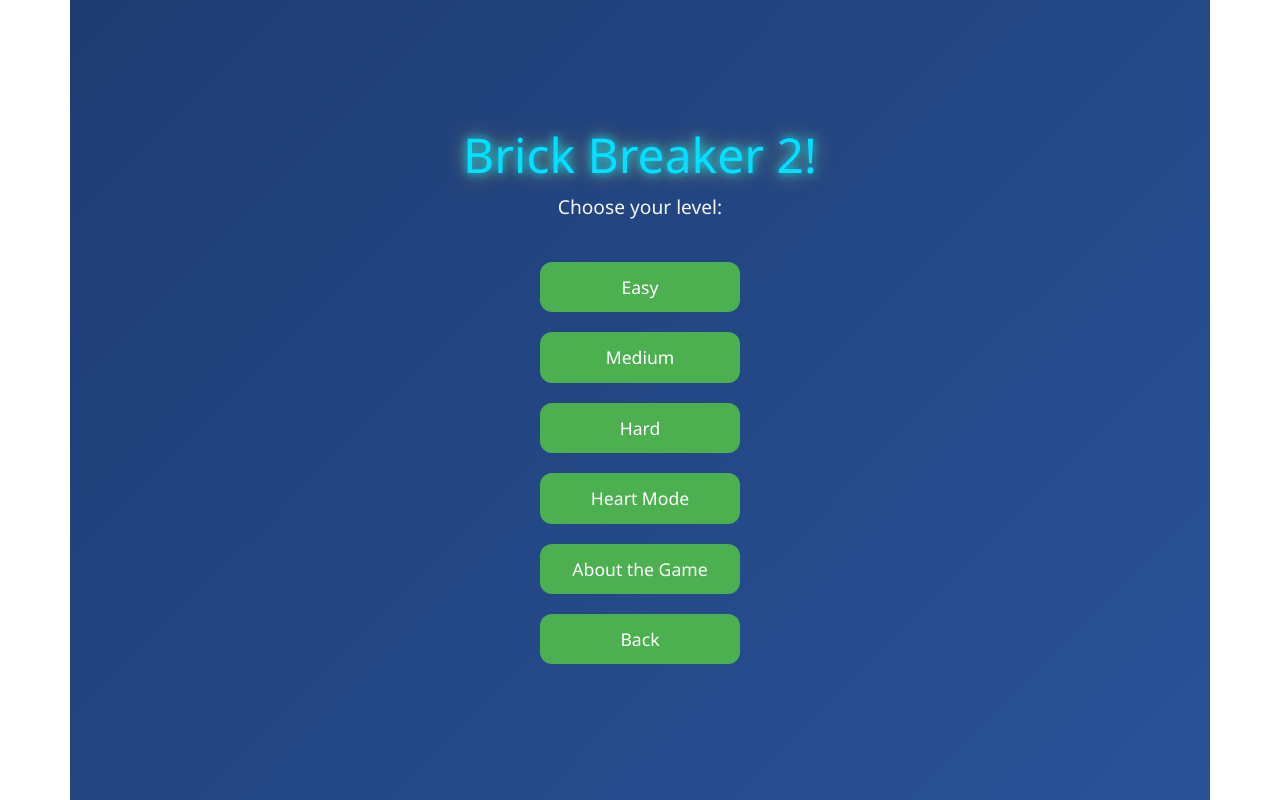
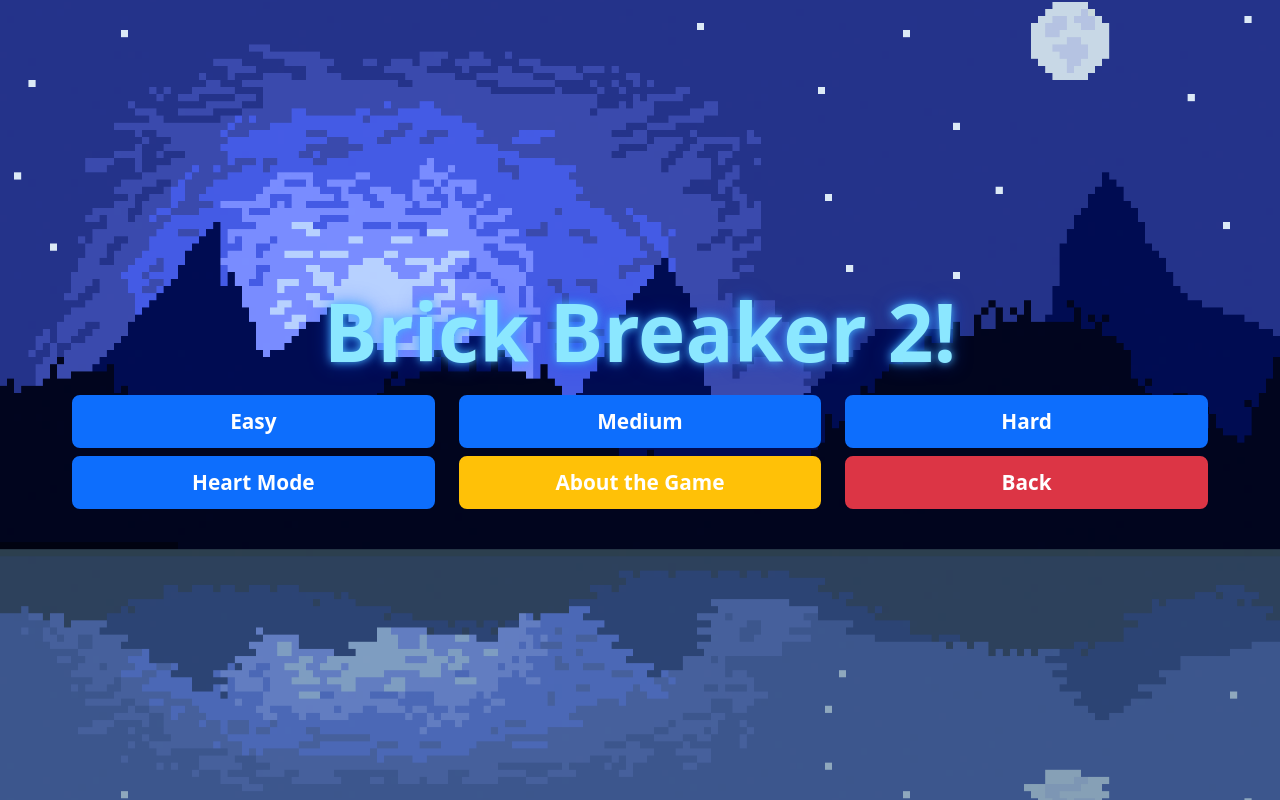
Before and after one commit to emanuelco07/2D_Games_Platform_Retro_Games, an Angular app in the folder Retro_Games_frontend/: page /brickbreakertwo1 in a window 1280 px wide. Both pictures are taken after a click on the button "Back". Built offline with nearby package versions, Linux system fonts and the light colour scheme; no server answers.

Commit message:
updating brick breaker 2 start page and level 1

```diff
--- a/Retro_Games_frontend/src/app/games/brickbreakertwo/brickbreakertwo-strat-page/brickbreakertwo-strat-page.css
+++ b/Retro_Games_frontend/src/app/games/brickbreakertwo/brickbreakertwo-strat-page/brickbreakertwo-strat-page.css
@@ -1,52 +1,33 @@
-.container {
-  display: flex;
-  flex-direction: column;
-  align-items: center;
-  justify-content: center;
-  height: 100vh;
-  background: linear-gradient(135deg, #1e3c72 0%, #2a5298 100%);
-  color: #f5f5f5;
-  font-family: 'Segoe UI', Tahoma, Geneva, Verdana, sans-serif;
-  text-align: center;
+.start_container {
+    height: 100vh;
+    /* pentru a ocupa tot ecranul */
+    background-image: url('/images/brickbreaker_background.png');
+    background-size: cover;
+    background-position: center;
+    background-repeat: no-repeat;
 }
 
-h1 {
-  font-size: 3rem;
-  margin-bottom: 10px;
-  color: #00e0ff;
-  text-shadow: 0 0 10px #00e0ff, 0 0 20px rgba(255, 235, 59, 0.6);
-  transition: color 0.2s, text-shadow 0.2s;
+.title {
+    font-size: 5rem;
+    margin-bottom: 1rem;
+    color: #8be7ff;
+    text-shadow:
+        0 0 10px #4db8ff,
+        0 0 20px rgba(0, 80, 255, 0.5);
 }
 
-h1:hover {
-  color: #ffeb3b;
-  text-shadow: 0 0 10px #ffeb3b, 0 0 20px rgba(0, 224, 255, 0.6);
+.title:hover {
+    color: #00d4ff;
+    text-shadow:
+        0 0 12px #b366ff,
+        0 0 25px rgba(179, 102, 255, 0.5);
 }
 
-p {
-  font-size: 1.2rem;
-  margin-bottom: 30px;
-  color: #f5f5f5;
-}
-
-button {
-  padding: 12px 30px;
-  margin: 10px;
-  font-size: 1.1rem;
-  border: none;
-  border-radius: 12px;
-  background-color: #4caf50;
-  color: #ffffff;
-  cursor: pointer;
-  transition: background-color 0.3s ease, transform 0.2s ease;
-  width: 200px;
+.btn {
+    border-width: 3px;
+    font-size: 1.3rem;
 }
 
 button:hover {
-  background-color: #2196f3;
-  transform: scale(1.05);
+    transform: scale(1.05);
 }
-
-button:active {
-  transform: scale(0.98);
-}
--- a/Retro_Games_frontend/src/app/games/brickbreakertwo/brickbreakertwo-strat-page/brickbreakertwo-strat-page.html
+++ b/Retro_Games_frontend/src/app/games/brickbreakertwo/brickbreakertwo-strat-page/brickbreakertwo-strat-page.html
@@ -1,10 +1,35 @@
-<div class="container">
-  <h1>Brick Breaker 2!</h1>
-  <p>Choose your level:</p>
-  <button (click)="startEasy()">Easy</button>
-  <button (click)="startMedium()">Medium</button>
-  <button (click)="startHard()">Hard</button>
-  <button (click)="startHeart()">Heart Mode</button>
-  <button (click)="goToAboutGame()">About the Game</button>
-  <button (click)="goToGames()">Back</button>
+<div class="container-fluid d-flex flex-column justify-content-center start_container">
+  <div class="row">
+    <div class="col-md-12 text-center">
+      <h1 class="title fw-bold">Brick Breaker 2!</h1>
+    </div>
+  </div>
+
+  <div class="row mx-md-5">
+    <div class="col-md-4 mb-2 mx-auto text-center">
+      <button class="btn btn-primary btn-lg d-block w-100 fw-bold" (click)="startEasy()">Easy</button>
+    </div>
+
+    <div class="col-md-4 mb-2 mx-auto text-center">
+      <button class="btn btn-primary btn-lg d-block w-100 fw-bold" (click)="startMedium()">Medium</button>
+    </div>
+
+    <div class="col-md-4 mb-2 mx-auto text-center">
+      <button class="btn btn-primary btn-lg d-block w-100 fw-bold" (click)="startHard()">Hard</button>
+    </div>
+  </div>
+
+  <div class="row mx-md-5">
+    <div class="col-md-4 mb-2 mx-auto text-center">
+      <button class="btn btn-primary btn-lg d-block w-100 fw-bold" (click)="startHeart()">Heart Mode</button>
+    </div>
+
+    <div class="col-md-4 mb-2 mx-auto text-center">
+      <button class="btn btn-warning btn-lg d-block w-100 fw-bold" style="color: white;" (click)="goToAboutGame()">About the Game</button>
+    </div>
+
+    <div class="col-md-4 mb-2 mx-auto text-center">
+      <button class="btn btn-danger btn-lg d-block w-100 fw-bold" (click)="goToGames()">Back</button>
+    </div>
+  </div>
 </div>
--- a/Retro_Games_frontend/src/app/games/brickbreakertwo/brickbreakertwo1/brickbreakertwo1.css
+++ b/Retro_Games_frontend/src/app/games/brickbreakertwo/brickbreakertwo1/brickbreakertwo1.css
@@ -1,24 +1,17 @@
-main {
+.start_container {
     height: 100vh;
-    display: flex;
-    justify-content: center;
-    align-items: center;
-    margin: 0px;
-    padding: 0px;
-}
-
-.container {
-    display: flex;
-    flex-direction: row;
-    gap: 40px;
-    align-items: center;
+    /* pentru a ocupa tot ecranul */
+    background-image: url('/images/brickbreaker_background.png');
+    background-size: cover;
+    background-position: center;
+    background-repeat: no-repeat;
 }
 
 #game {
     width: 400px;
-    height: 800px;
+    height: 805px;
     border: 3px solid #000;
-    background-color: #f0f0f0;
+    background-color: #f0f0f050;
     position: relative;
 }
 
@@ -33,7 +26,7 @@ main {
     padding: 10px;
 }
 
-.row {
+.rows {
     display: flex;
 }
 
@@ -46,111 +39,32 @@ main {
 
 .next_piece {
     margin: 10px;
+    background-color: #f0f0f050;
 }
 
 .leaderboard {
-    background-color: #f1f1f1;
-    padding: 10px;
-    border-radius: 8px;
-    margin-top: 8px;
-    max-width: 300px;
+  background-color: rgba(20, 20, 20, 0.55);
+  color: white;
+  padding: 10px;
+  border-radius: 8px;
+  margin-top: 8px;
 }
 
 .leaderboard h4 {
-    text-align: center;
+  text-align: center;
 }
 
-.menu {
-    display: flex;
-    flex-direction: column;
-    align-items: center;
-    padding: 10px;
+.btn {
+    border-width: 3px;
+    font-size: 1.3rem;
 }
 
-.b1 {
-    padding: 10px 12px;
-    font-size: 12px;
-    font-weight: bold;
-    border: none;
-    border-radius: 12px;
-    background-color: #4CAF50;
-    color: white;
-    cursor: pointer;
-    margin: 3px;
-    transition: background-color 0.3s ease, transform 0.2s ease;
-}
-
-.b1:hover {
-    background-color: #45a049;
+button:hover {
     transform: scale(1.05);
 }
 
-.b1:active {
-    transform: scale(0.98);
+.message {
+  color: white;
+  margin-top: 10x;
+  margin-bottom: 0px;
 }
-
-.b2 {
-    padding: 10px 12px;
-    font-size: 12px;
-    font-weight: bold;
-    border: none;
-    border-radius: 12px;
-    background-color: #ff0000;
-    color: white;
-    cursor: pointer;
-    margin: 3px;
-    transition: background-color 0.3s ease, transform 0.2s ease;
-}
-
-.b2:hover {
-    background-color: #e60000;
-    transform: scale(1.05);
-}
-
-.b2:active {
-    transform: scale(0.98);
-}
-
-.b3 {
-    padding: 10px 12px;
-    font-size: 12px;
-    font-weight: bold;
-    border: none;
-    border-radius: 12px;
-    background-color: #0000ff;
-    color: white;
-    cursor: pointer;
-    margin: 3px;
-    transition: background-color 0.3s ease, transform 0.2s ease;
-}
-
-.b3:hover {
-    background-color: #0000e6;
-    transform: scale(1.05);
-}
-
-.b3:active {
-    transform: scale(0.98);
-}
-
-.b4 {
-    padding: 10px 12px;
-    font-size: 12px;
-    font-weight: bold;
-    border: none;
-    border-radius: 12px;
-    background-color: #ff6600;
-    color: white;
-    cursor: pointer;
-    margin: 3px;
-    transition: background-color 0.3s ease, transform 0.2s ease;
-}
-
-.b4:hover {
-    background-color: #e65c00;
-    transform: scale(1.05);
-}
-
-.b4:active {
-    transform: scale(0.98);
-}
--- a/Retro_Games_frontend/src/app/games/brickbreakertwo/brickbreakertwo1/brickbreakertwo1.html
+++ b/Retro_Games_frontend/src/app/games/brickbreakertwo/brickbreakertwo1/brickbreakertwo1.html
@@ -1,7 +1,8 @@
-<main>
-  <div class="container">
-    <div class="menu">
-      <div class="leaderboard">
+<div class="container-fluid d-flex flex-column justify-content-center start_container">
+  <div class="row">
+    <div class="col-md-4 mx-md-5 p-1 text-start">
+      <div class="row mb-1 mx-md-5">
+        <div class="col-12 p-1 text-start leaderboard">
           <h4>Leaderboard</h4>
           <ol>
             <li *ngFor="let user of leaderboard">
@@ -9,46 +10,84 @@
             </li>
           </ol>
         </div>
-      <h4 class="message">Good luck, {{username}}! </h4>
-      <p>
-        <button class="b1" (click)="startGame()">
+      </div>
+
+      <div class="row mx-md-5">
+        <div class="col-12">
+          <div class="row mb-1 mx-md-4">
+            <div class="col-12">
+              <h5 class="message">Good luck, {{username}}! Score: {{ points }}!</h5>
+            </div>
+          </div>
+
+          <div class="row">
+            <div class="col-12">
+              <div class="row mb-1 mx-md-4">
+                <div class="col-12">
+                  <button class="btn btn-success btn-lg d-block w-100 fw-bold" (click)="startGame()">
                     {{ playing ? 'Restart' : 'Play again' }}
                   </button>
+                </div>
+              </div>
 
-        <button class="b2" (click)="goToStartPage()">
+              <div class="row mb-1 mx-md-4">
+                <div class="col-12">
+                  <button class="btn btn-danger btn-lg d-block w-100 fw-bold" (click)="goToStartPage()">
                     Back
                   </button>
+                </div>
+              </div>
 
-        <button class="b3" (click)="onLogout()">
+              <div class="row mb-1 mx-md-4">
+                <div class="col-12">
+                  <button class="btn btn-primary btn-lg d-block w-100 fw-bold" (click)="onLogout()">
                     Logout
                   </button>
+                </div>
+              </div>
 
-        <button class="b4" (click)="togglePause()">
+              <div class="row mb-1 mx-md-4">
+                <div class="col-12">
+                  <button class="btn btn-warning btn-lg d-block w-100 fw-bold" style="color: white;"
+                    (click)="togglePause()">
                     {{ pause ? 'Resume' : 'Pause' }}
                   </button>
-      </p>
+                </div>
               </div>
 
+              <div class="row mb-1 mx-md-4">
+                <div class="col-12">
+                  <h4 style="color: white;">{{message}}</h4>
+                </div>
+              </div>
+            </div>
+          </div>
+        </div>
+      </div>
+    </div>
+
+    <div class="col-lg-5">
       <div id="game">
         <div class="piece">
-        <div *ngFor="let row of arena; let y = index" class="row">
+          <div *ngFor="let row of arena; let y = index" class="rows">
             <div *ngFor="let cell of row; let x = index" class="cell" [ngStyle]="{ 'background': getCellColor(x, y) }">
             </div>
           </div>
         </div>
       </div>
+    </div>
 
+    <div class="col-md-2">
       <div class="next_piece_container">
-      <h3>Life</h3>
+        <h3 style="color: white">Life</h3>
         <div class="next_piece">
-        <div *ngFor="let row of lifeArena; let y = index" class="row">
+          <div *ngFor="let row of lifeArena; let y = index" class="rows">
             <div *ngFor="let cell of row; let x = index" class="cell"
-            [ngStyle]="{ 'background': getLifeArenaColor(x, y) }"></div>
+              [ngStyle]="{ 'background': getLifeArenaColor(x, y) }">
             </div>
           </div>
-      <h3>Score: {{ points }}!</h3>
-      <h3>{{message}}</h3>
         </div>
-
       </div>
-</main>
+    </div>
+  </div>
+</div>
--- a/Retro_Games_frontend/src/app/games/brickbreakertwo/brickbreakertwo1/brickbreakertwo1.ts
+++ b/Retro_Games_frontend/src/app/games/brickbreakertwo/brickbreakertwo1/brickbreakertwo1.ts
@@ -58,10 +58,10 @@ export class Brickbreakertwo1 {
 
   //definim culorile pentru fiecare piesa
   pieceColor: { [key: string]: string} = {
-    Paddle: '#a86cf5',
-    Ball: '#40e0d0',
-    Bricks: '#ff6fa1',
-    Life: 'red'
+    Paddle: '#00eaff',
+    Ball: '#ff2ec4',
+    Bricks: '#1552d1',
+    Life: '#ff3b3b'
   };
 
   playing = false; //variabila care ne ajuta sa stim daca jocul este in desfasurare sau nu
```
Lines whose indentation alone changed are shown as unchanged.
